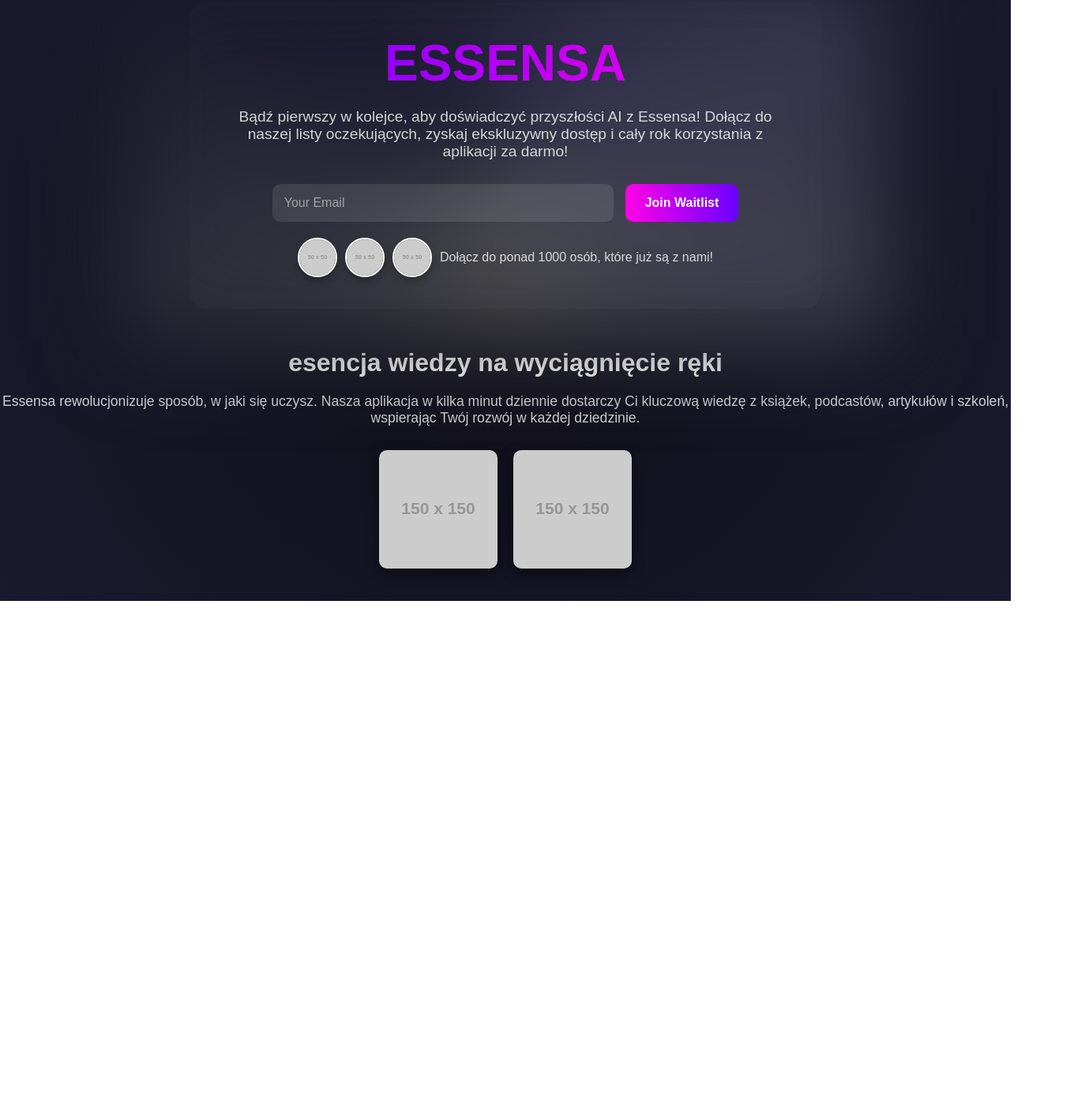
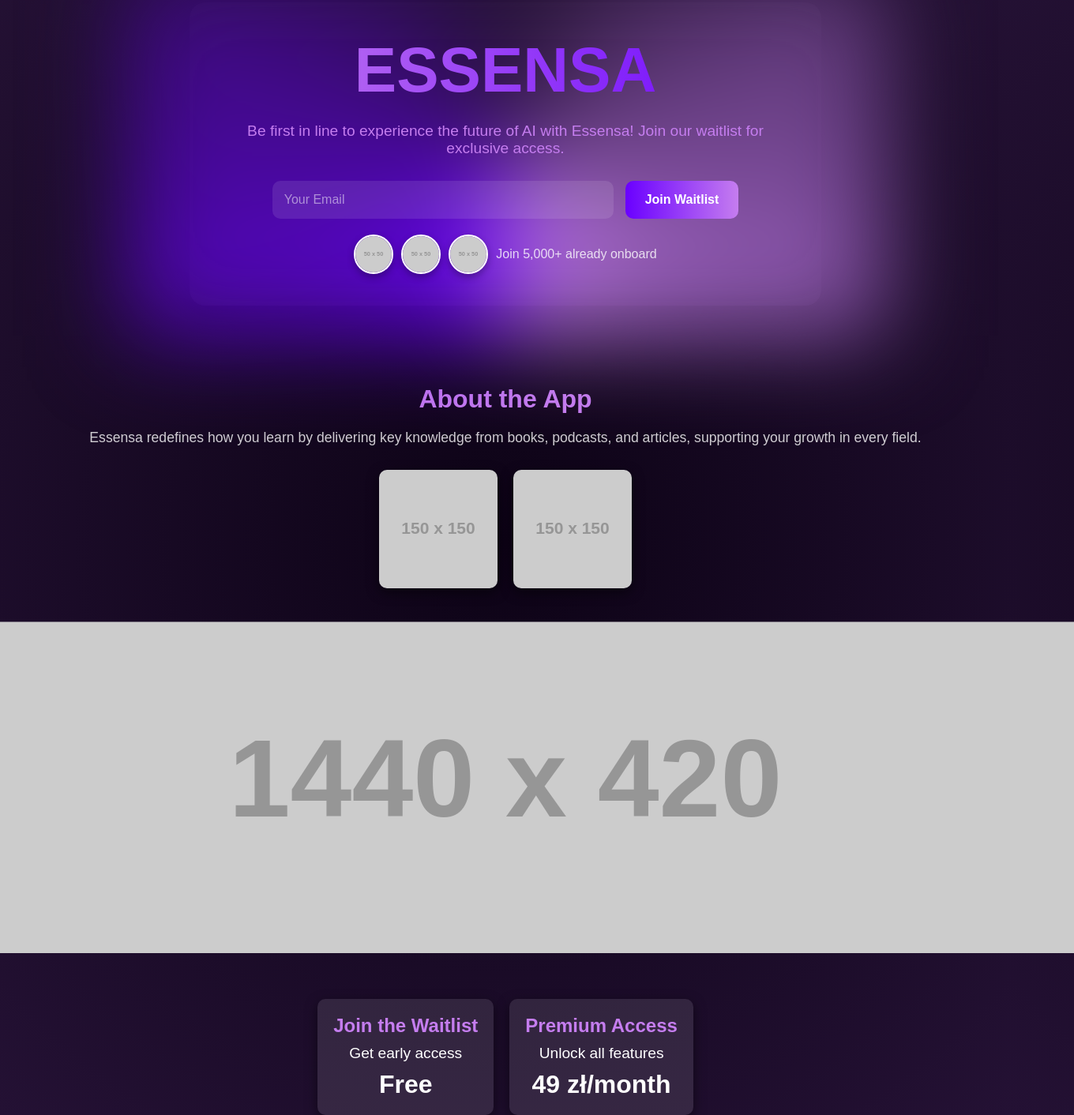
Before and after one commit to AnkaN13/waitlist, a website: page index.html in a window 1280 px wide. Shown: the part 39-1451 px from the top of the page at 79% size, 1360 px wide, since content can reach past the window. Before the commit the page ends 800 px from the top, so only its background shows below. Drawn offline with Linux system fonts and the light colour scheme.

Commit message:
Update index.html

```diff
--- a/index.html
+++ b/index.html
@@ -14,12 +14,11 @@
 
         body {
             font-family: 'DM Sans', sans-serif;
-            background: radial-gradient(circle, #0f0e17, #1a1a2e);
+            background: radial-gradient(circle, #0D0316, #241134);
             color: #fff;
             display: flex;
-            justify-content: center;
+            flex-direction: column;
             align-items: center;
-            flex-direction: column;
             min-height: 100vh;
             overflow-x: hidden;
         }
@@ -33,6 +32,7 @@
             border-radius: 20px;
             backdrop-filter: blur(10px);
             position: relative;
+            margin-bottom: 50px;
         }
 
         .container::before {
@@ -42,16 +42,38 @@
             left: -10%;
             width: 120%;
             height: 120%;
-            background: conic-gradient(from 180deg, #4e4e50, #1a1a2e, #33334d, #4e4e50);
+            background: conic-gradient(from 180deg, #6a00ff, #241134, #c57def);
             filter: blur(60px);
             z-index: -1;
         }
 
+        .header {
+            display: flex;
+            justify-content: center;
+            align-items: center;
+            gap: 10px;
+            margin-bottom: 20px;
+        }
+
+        .header::before,
+        .header::after {
+            content: '';
+            flex: 1;
+            height: 2px;
+            background: #C57DEF;
+        }
+
+        .header span {
+            font-size: 1.2rem;
+            color: #C57DEF;
+            font-weight: bold;
+        }
+
         .title {
-            font-size: 4rem;
+            font-size: 5rem;
             font-weight: bold;
             font-family: 'Arial', sans-serif;
-            background: linear-gradient(to right, #6a00ff, #ff00e6);
+            background: linear-gradient(to right, #C57DEF, #6a00ff);
             -webkit-background-clip: text;
             -webkit-text-fill-color: transparent;
             margin-bottom: 20px;
@@ -59,7 +81,7 @@
 
         .subtitle {
             font-size: 1.2rem;
-            color: rgba(255, 255, 255, 0.8);
+            color: #C57DEF;
             margin-bottom: 30px;
         }
 
@@ -88,7 +110,7 @@
         .form button {
             padding: 15px 25px;
             font-size: 1rem;
-            background: linear-gradient(90deg, #ff00e6, #6a00ff);
+            background: linear-gradient(90deg, #6a00ff, #C57DEF);
             border: none;
             border-radius: 10px;
             color: #fff;
@@ -98,7 +120,7 @@
         }
 
         .form button:hover {
-            background: linear-gradient(90deg, #6a00ff, #ff00e6);
+            background: linear-gradient(90deg, #C57DEF, #6a00ff);
         }
 
         .success-message {
@@ -132,11 +154,12 @@
         .app-info {
             margin-top: 50px;
             text-align: center;
+            padding: 0 20px;
         }
 
         .app-info h2 {
             font-size: 2rem;
-            color: #fff;
+            color: #C57DEF;
             margin-bottom: 20px;
         }
 
@@ -159,13 +182,62 @@
             border-radius: 10px;
             box-shadow: 0 5px 15px rgba(0, 0, 0, 0.5);
         }
+
+        .pricing {
+            display: flex;
+            justify-content: center;
+            gap: 20px;
+            margin-top: 50px;
+        }
+
+        .pricing-card {
+            background: rgba(255, 255, 255, 0.1);
+            padding: 20px;
+            border-radius: 10px;
+            text-align: center;
+            box-shadow: 0 5px 15px rgba(0, 0, 0, 0.5);
+        }
+
+        .pricing-card h3 {
+            font-size: 1.5rem;
+            color: #C57DEF;
+            margin-bottom: 10px;
+        }
+
+        .pricing-card p {
+            font-size: 1.2rem;
+            color: #fff;
+            margin-bottom: 10px;
+        }
+
+        .pricing-card span {
+            font-size: 2rem;
+            font-weight: bold;
+            color: #fff;
+        }
+
+        .footer-image {
+            margin-top: 50px;
+            animation: float 3s ease-in-out infinite;
+        }
+
+        @keyframes float {
+            0%, 100% {
+                transform: translateY(0);
+            }
+            50% {
+                transform: translateY(-10px);
+            }
+        }
     </style>
 </head>
 <body>
+    <div class="header">
+        <span>Waitlist</span>
+    </div>
     <div class="container">
         <h1 class="title">ESSENSA</h1>
-        <p class="subtitle">
-Bądź pierwszy w kolejce, aby doświadczyć przyszłości AI z Essensa! Dołącz do naszej listy oczekujących, zyskaj ekskluzywny dostęp i cały rok korzystania z aplikacji za darmo!</p>
+        <p class="subtitle">Be first in line to experience the future of AI with Essensa! Join our waitlist for exclusive access.</p>
         <form id="waitlist-form" class="form">
             <input type="email" id="email" placeholder="Your Email" required>
             <button type="submit">Join Waitlist</button>
@@ -177,16 +249,31 @@
             <img src="https://via.placeholder.com/50?text=U1" alt="User 1">
             <img src="https://via.placeholder.com/50?text=U2" alt="User 2">
             <img src="https://via.placeholder.com/50?text=U3" alt="User 3">
-            <span>Dołącz do ponad 1000 osób, które już są z nami! </span>
+            <span>Join 5,000+ already onboard</span>
         </div>
     </div>
 
     <div class="app-info">
-        <h2>esencja wiedzy na wyciągnięcie ręki</h2>
-        <p>Essensa rewolucjonizuje sposób, w jaki się uczysz. Nasza aplikacja w kilka minut dziennie dostarczy Ci kluczową wiedzę z książek, podcastów, artykułów i szkoleń, wspierając Twój rozwój w każdej dziedzinie.</p>
+        <h2>About the App</h2>
+        <p>Essensa redefines how you learn by delivering key knowledge from books, podcasts, and articles, supporting your growth in every field.</p>
         <div class="app-images">
             <img src="https://via.placeholder.com/150" alt="App Screenshot 1">
             <img src="https://via.placeholder.com/150" alt="App Screenshot 2">
+        </div>
+    </div>
+
+    <img src="https://via.placeholder.com/1440x420" alt="Decorative Image" class="footer-image">
+
+    <div class="pricing">
+        <div class="pricing-card">
+            <h3>Join the Waitlist</h3>
+            <p>Get early access</p>
+            <span>Free</span>
+        </div>
+        <div class="pricing-card">
+            <h3>Premium Access</h3>
+            <p>Unlock all features</p>
+            <span>49 zł/month</span>
         </div>
     </div>
 
```
